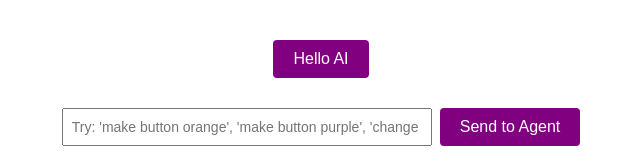
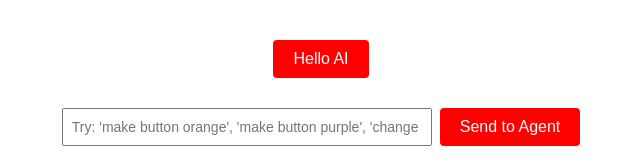
Before and after one commit to Arushi1088/coder, a plain HTML site: page index.html in a window 1280 px wide. Shown: the whole page, without its empty margins (319-959 px from the left). Drawn offline with Linux system fonts and the light colour scheme.

Commit message:
Agent: make button red

```diff
--- a/index.html
+++ b/index.html
@@ -6,7 +6,7 @@
   <title>Agent-Driven Button Fixer</title>
   <style>
     .blue-button {
-      background-color: #800080;
+      background-color: #FF0000;
       color: #FFF;
       border: none;
       padding: 10px 20px;
```
